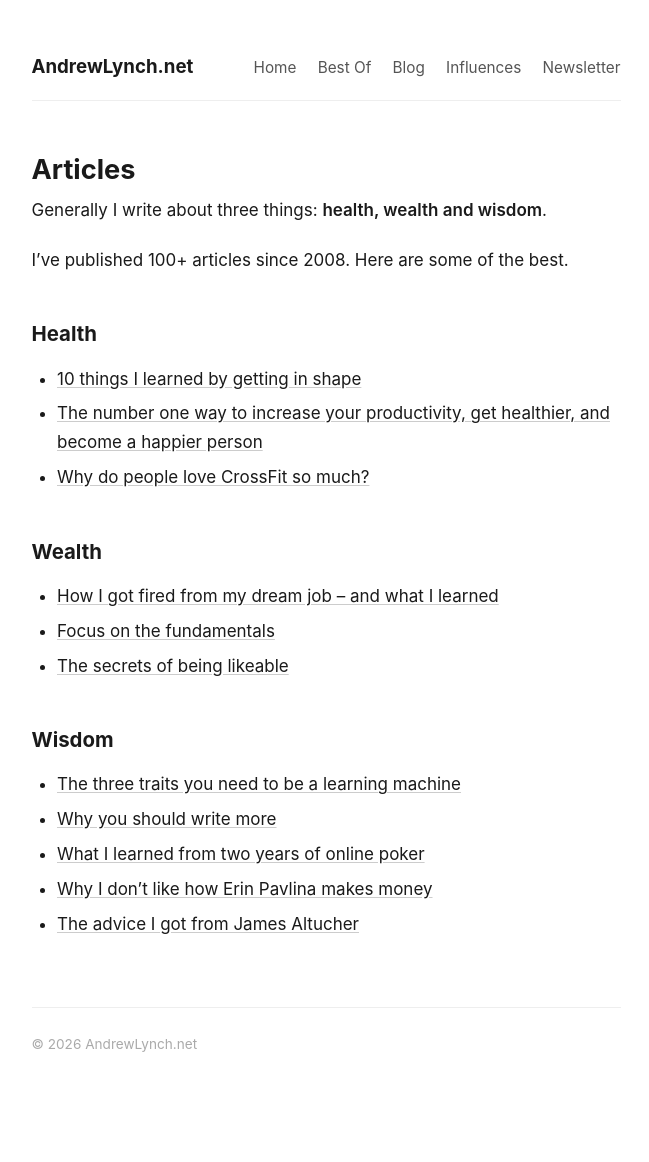
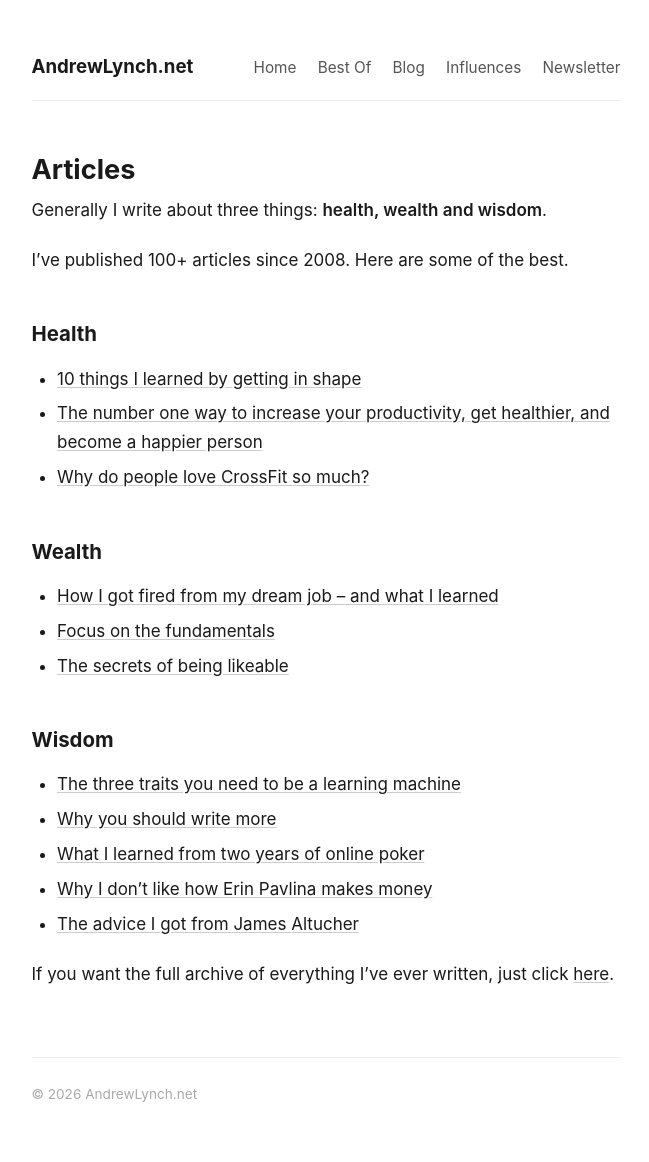
Before and after one commit to andrewglynch/andrewlynch-net, a Jekyll site: the page built from articles.md, in a window 1280 px wide. Shown: the whole page, without its empty margins (314-963 px from the left). Built offline with Jekyll 4.4.1, drawn with Linux system fonts in a browser that asks for light colours; before the commit the page ends 1112 px from its top, so only the background shows below that.

Commit message:
added link to articles page

```diff
--- a/articles.md
+++ b/articles.md
@@ -27,3 +27,5 @@ I've published 100+ articles since 2008. Here are some of the best.
 - [What I learned from two years of online poker](/blog/what-i-learnt-from-two-years-of-online-poker)
 - [Why I don't like how Erin Pavlina makes money](/blog/update-on-erin-pavlina-and-why-i-disagree-with-what-she-does-so-much)
 - [The advice I got from James Altucher](/blog/everyone-should-be-more-like-james-altucher)
+
+If you want the full archive of everything I've ever written, just click [here](/blog).
```
Also changed, not shown: 1 other file.
